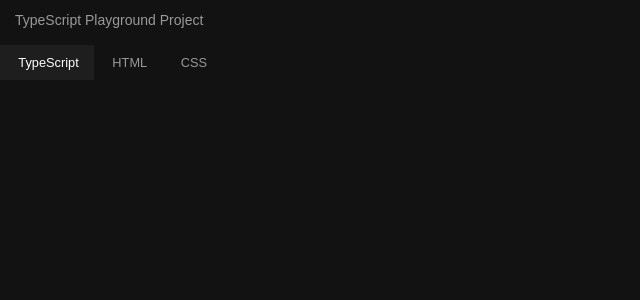
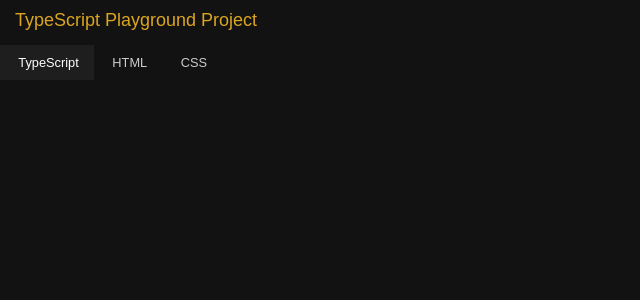
Before and after one commit to jmfirth/typescript-playground, a Preact app: page / in a window 1280 px wide. Shown: the top 300 px of the page, without its empty margins (0-640 px from the left). Built offline with nearby package versions, Linux system fonts and the light colour scheme; no server answers.

Commit message:
Style cleanup

```diff
--- a/src/index.css
+++ b/src/index.css
@@ -85,9 +85,9 @@
   background-color: #121212;
 }
 .toolbar-title {
-  font-size: 14px;
+  font-size: 18px;
   padding: 5px;
-  color: #999;
+  color: goldenrod;
   margin-left: 10px;
 }
 .toolbar-title.is-contenteditable:hover {
@@ -96,16 +96,6 @@
 }
 .toolbar-title.is-contenteditable:focus {
   outline: #666 solid 2px;
-}
-.toolbar-item {
-  color: #fefefe;
-  cursor: pointer;
-}
-.toolbar-item:hover {
-  color: orange;
-}
-.toolbar-item--selected {
-  background-color: red;
 }
 #toolbar button i {
   font-size: 16px;
@@ -123,7 +113,7 @@
   padding-bottom: 10px !important;
 }
 .toolbar-icon--enabled i {
-  color: yellow;
+  color: goldenrod;
 }
 
 #buffers {
@@ -153,7 +143,7 @@
 .button {
   padding: 5px 15px;
   margin-right: 2px;
-  color: #999;
+  color: #ccc;
   background-color: transparent;
   border: 0;
   text-transform: capitalize;
@@ -165,6 +155,7 @@
   margin-right: 0;
 }
 .button i {
+  font-weight: bold;
   font-size: 0.8rem;
 }
 .button.button-selected,
```
